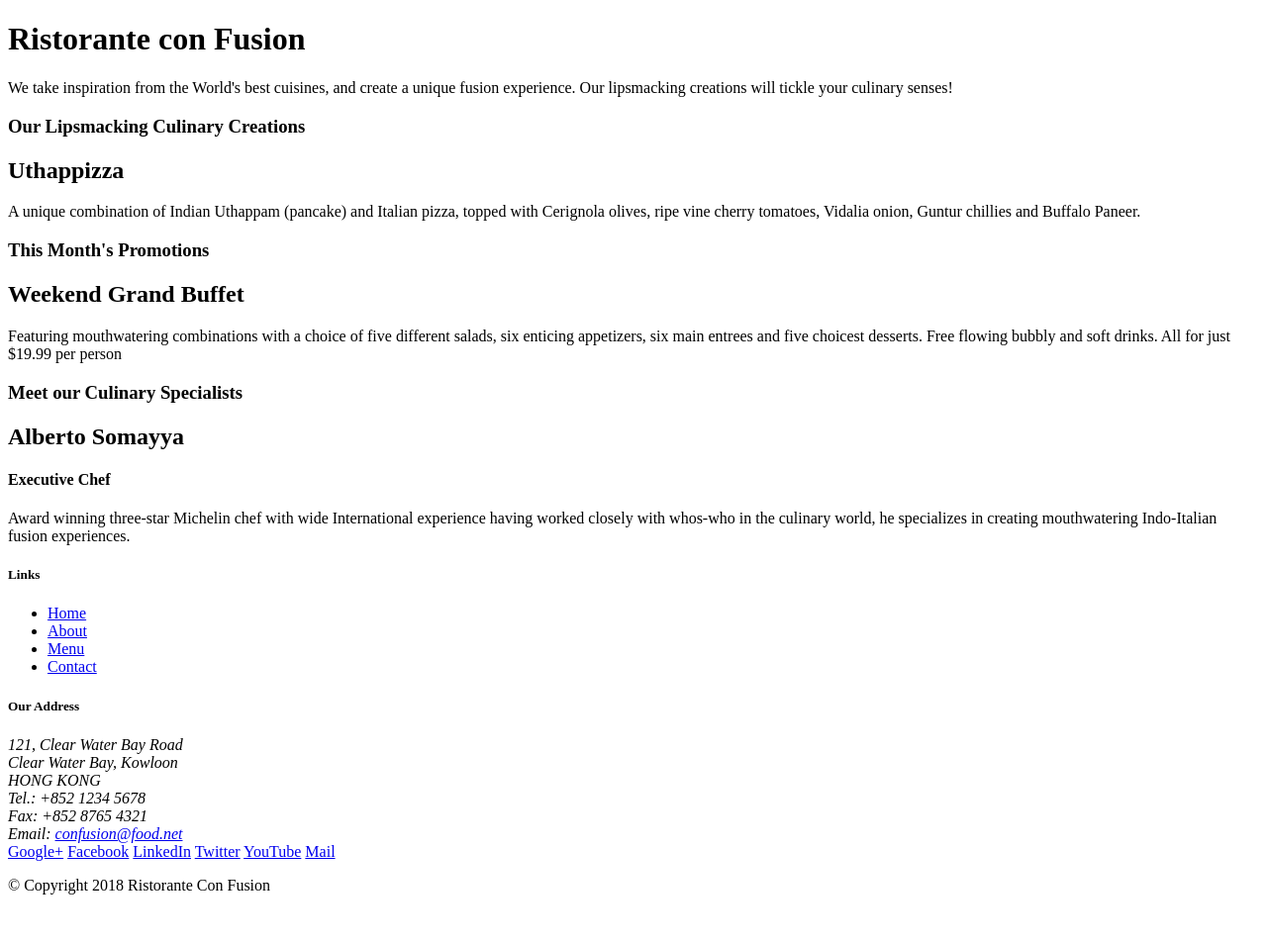
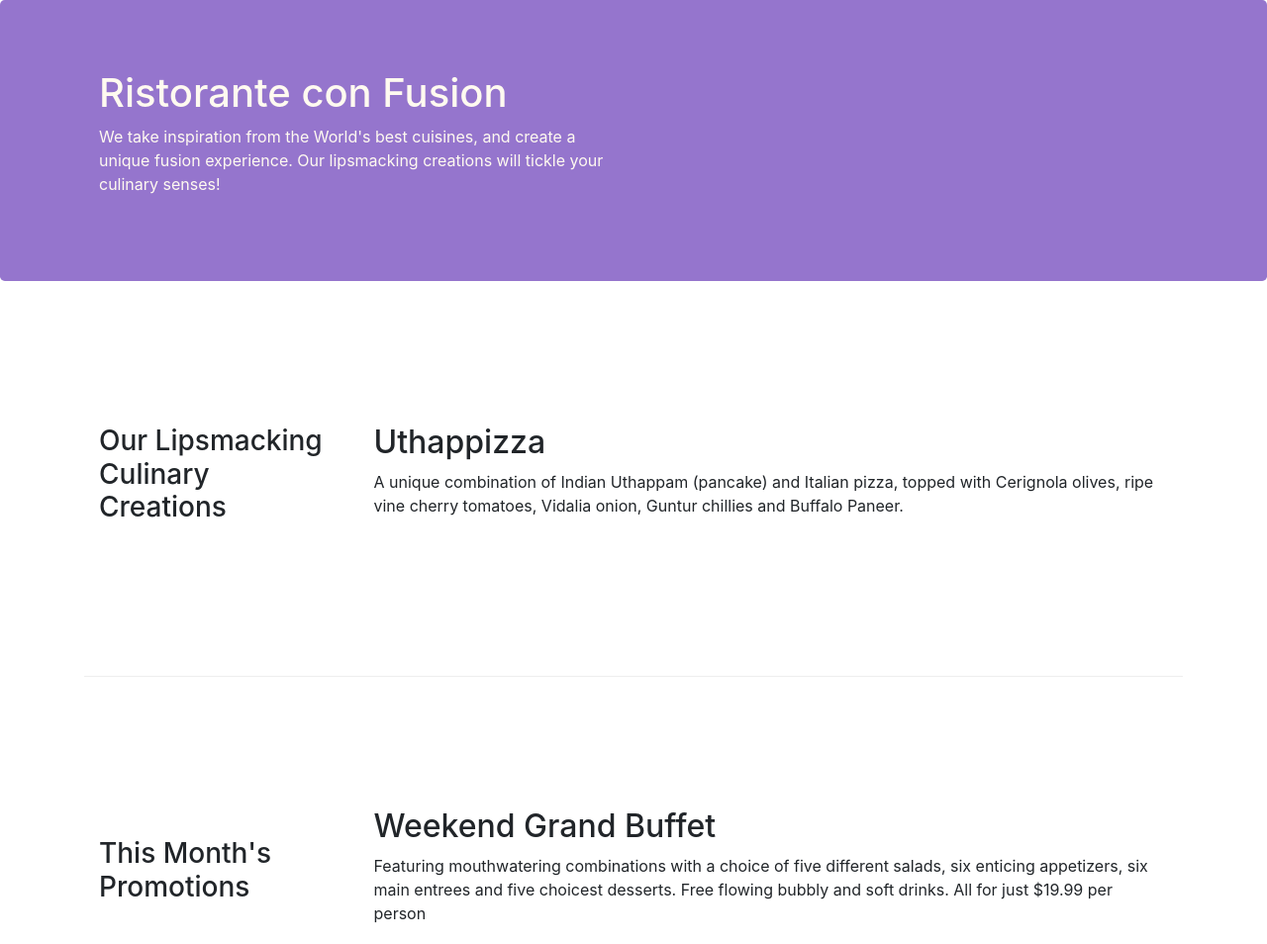
Before and after one commit to s-486/Frontend_Web_UI_Framewotks-_and-Tools, a website: page index.html in a window 1280 px wide. Shown: the top 954 px of the page at 99% size. Before the commit the page ends 920 px from the top, so only its background shows below. Drawn offline with nearby package versions, Linux system fonts and the light colour scheme.

Commit message:
botstrap grid part-2

```diff
--- /dev/null
+++ b/css/style.css
@@ -0,0 +1,29 @@
+.row-header {
+    margin:0px auto;
+    padding: 0px auto;
+}
+.row-content {
+    margin:0px auto;
+    padding: 50px 0px 50px 0px;
+    border-bottom: 1px ridge;
+    min-height: 400px;
+}
+
+.footer {
+    background-color: #d1c4e9;
+    margin: 0px auto;
+    padding: 20px 0px 20px 0px;
+}
+
+.jumbotron {
+    padding: 70px 30px;
+    margin: 0px auto;
+    background: #9575cd;
+    color: floralwhite;
+}
+
+.address {
+    font-size: 80%;
+    margin: 0;
+    color: #0f0f0f;
+}
--- a/index.html
+++ b/index.html
@@ -3,50 +3,60 @@
 
 <head>
     <title>Ristorante Con Fusion</title>
+    <!-- Required meta tags always come first -->
+    <meta charset="utf-8">
+    <meta name="viewport" content="width=device-width, initial-scale=1, shrink-to-fit=no">
+    <meta http-equiv="x-ua-compatible" content="ie=edge">
+
+    <!-- Bootstrap CSS -->
+    <link rel="stylesheet" href="node_modules/bootstrap/dist/css/bootstrap.min.css">
+    <link rel="stylesheet" href="css/style.css">
 </head>
 
 <body>
 
-    <header>
-        <div>
-            <div>
-                <div>
+
+    <header class="jumbotron">
+        <div class="container">
+            <div class="row row-header">
+                <div class="col-12 col-sm-6">
                     <h1>Ristorante con Fusion</h1>
                     <p>We take inspiration from the World's best cuisines, and create a unique fusion experience. Our lipsmacking creations will tickle your culinary senses!</p>
                 </div>
-                <div>
+                <div class="col-12 col-sm">
+
                 </div>
             </div>
         </div>
     </header>
 
-    <div>
-        <div>
-            <div>
+    <div class="container">
+        <div class="row row-content align-items-center">
+            <div class="col-12 col-sm-4 col-md-3">
                 <h3>Our Lipsmacking Culinary Creations</h3>
             </div>
-            <div>
+            <div class="col col-sm col-md">
                 <h2>Uthappizza</h2>
                 <p>A unique combination of Indian Uthappam (pancake) and Italian pizza, topped with Cerignola olives, ripe vine cherry tomatoes, Vidalia onion, Guntur chillies and Buffalo Paneer.</p>
             </div>
         </div>
 
 
-        <div>
-            <div>
+        <div class="row row-content align-items-center">
+            <div class="col-12 col-sm-4 col-md-3">
                 <h3>This Month's Promotions</h3>
             </div>
-            <div>
+            <div class="col col-sm col-md">
                 <h2>Weekend Grand Buffet</h2>
                 <p>Featuring mouthwatering combinations with a choice of five different salads, six enticing appetizers, six main entrees and five choicest desserts. Free flowing bubbly and soft drinks. All for just $19.99 per person </p>
             </div>
         </div>
 
-        <div>
-            <div>
+        <div class="row row-content align-items-center">
+            <div class="col-12 col-sm-4 col-md-3">
                 <h3>Meet our Culinary Specialists</h3>
             </div>
-            <div>
+            <div class="col col-sm col-md">
                 <h2>Alberto Somayya</h2>
                 <h4>Executive Chef</h4>
                 <p>Award winning three-star Michelin chef with wide International experience having worked closely with whos-who in the culinary world, he specializes in creating mouthwatering Indo-Italian fusion experiences. </p>
@@ -54,19 +64,19 @@
         </div>
     </div>
 
-    <footer>
-        <div>
-            <div>
-                <div>
+    <footer class="footer">
+        <div class="container">
+            <div class="row">
+                <div class="col-4 col-sm-2">
                     <h5>Links</h5>
-                    <ul>
+                    <ul class="list-unstyled">
                         <li><a href="#">Home</a></li>
                         <li><a href="#">About</a></li>
                         <li><a href="#">Menu</a></li>
                         <li><a href="#">Contact</a></li>
                     </ul>
                 </div>
-                <div>
+                <div class="col-7  col-sm-5">
                     <h5>Our Address</h5>
                     <address>
 		              121, Clear Water Bay Road<br>
@@ -77,8 +87,8 @@
 		              Email: <a href="mailto:confusion@food.net">confusion@food.net</a>
 		           </address>
                 </div>
-                <div>
-                    <div>
+                <div class="col-12 col-sm-4 align-self-center">
+                    <div class="text-center">
                         <a href="http://google.com/+">Google+</a>
                         <a href="http://www.facebook.com/profile.php?id=">Facebook</a>
                         <a href="http://www.linkedin.com/in/">LinkedIn</a>
@@ -88,14 +98,20 @@
                     </div>
                 </div>
            </div>
-           <div>
-                <div>
+           <div class="row justify-content-center">
+                <div class="col-auto">
                     <p>© Copyright 2018 Ristorante Con Fusion</p>
                 </div>
            </div>
         </div>
     </footer>
 
+
+
+     <!-- jQuery first, then Popper.js, then Bootstrap JS. -->
+     <script src="node_modules/jquery/dist/jquery.slim.min.js"></script>
+     <script src="node_modules/popper.js/dist/umd/popper.min.js"></script>
+     <script src="node_modules/bootstrap/dist/js/bootstrap.min.js"></script>
 </body>
 
 </html>
```
Also changed, not shown: 1 other file.
